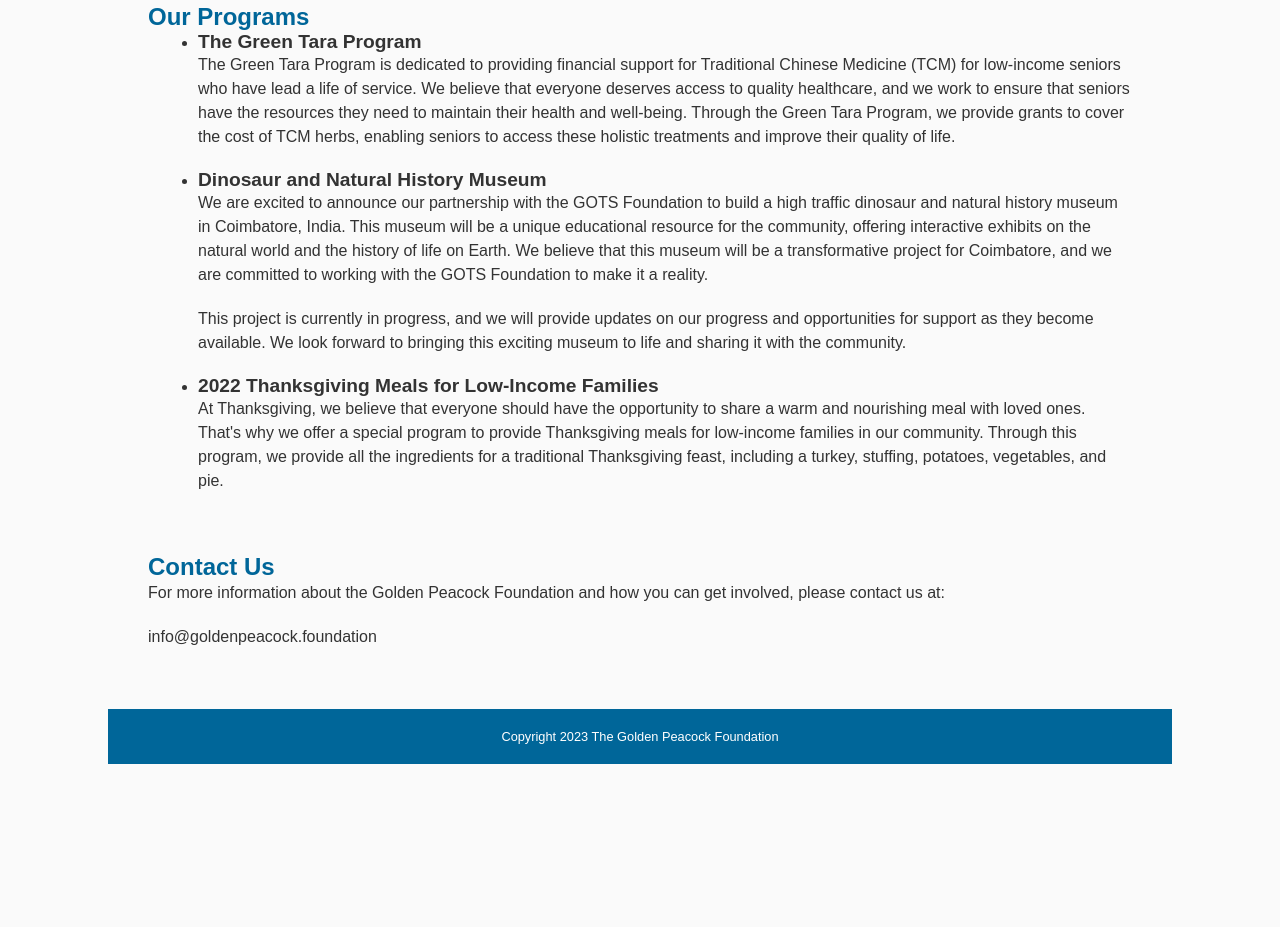
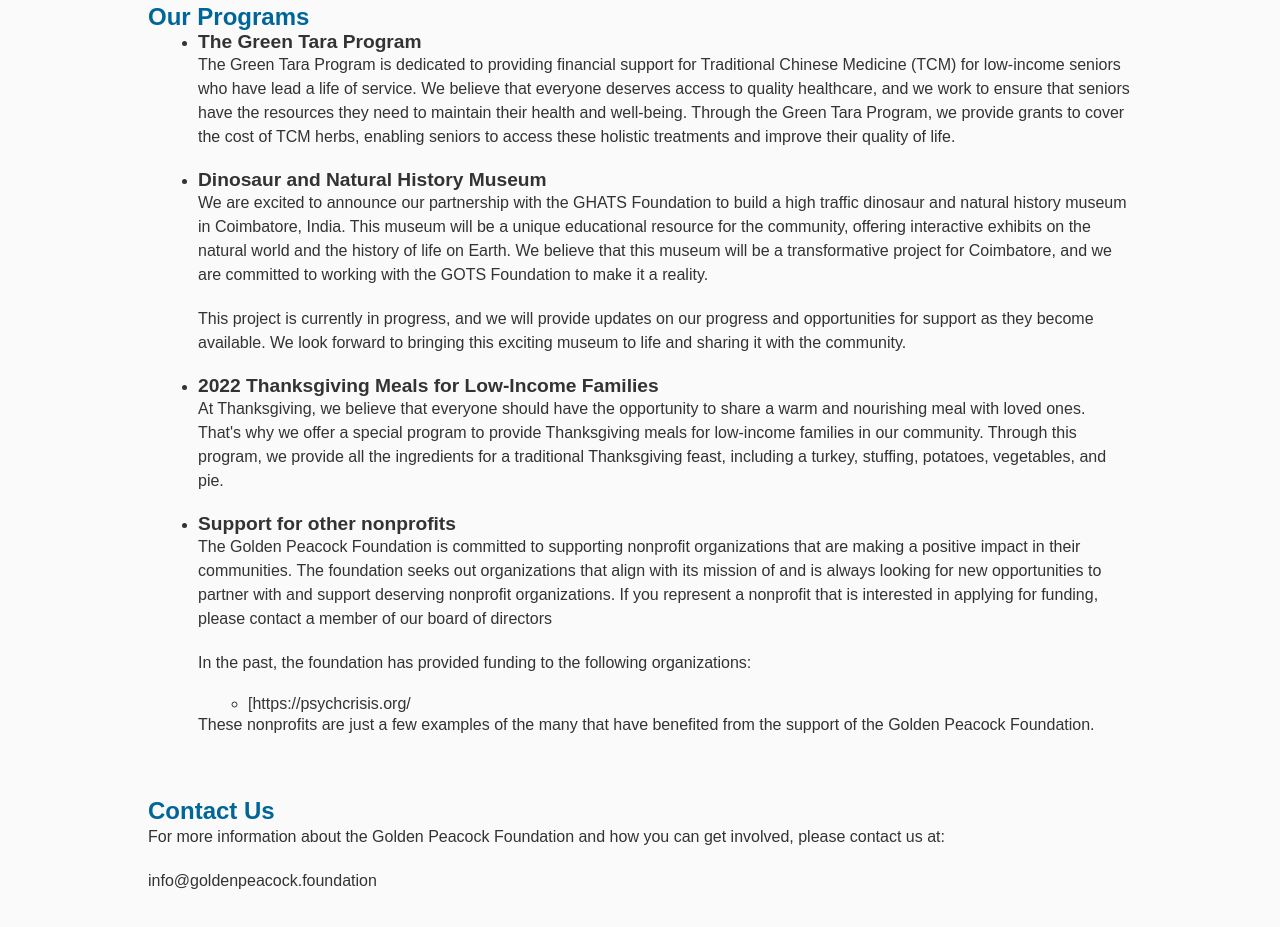
Before and after one commit to giblfiz/GoldenPeacockFoundation, a plain HTML site: page index.html in a window 1280 px wide. Shown: the part 321-1248 px from the top of the page. Before the commit the page ends 1085 px from the top, so only its background shows below. Drawn offline with Linux system fonts and the light colour scheme.

Commit message:
added psychCrisis stuff to index

```diff
--- a/index.html
+++ b/index.html
@@ -36,7 +36,7 @@
 
       <li>
       <h3>Dinosaur and Natural History Museum</h3>
-      <p>We are excited to announce our partnership with the GOTS Foundation to build a high traffic dinosaur and natural history museum in Coimbatore, India. This museum will be a unique educational resource for the community, offering interactive exhibits on the natural world and the history of life on Earth. We believe that this museum will be a transformative project for Coimbatore, and we are committed to working with the GOTS Foundation to make it a reality.</p>
+      <p>We are excited to announce our partnership with the GHATS Foundation to build a high traffic dinosaur and natural history museum in Coimbatore, India. This museum will be a unique educational resource for the community, offering interactive exhibits on the natural world and the history of life on Earth. We believe that this museum will be a transformative project for Coimbatore, and we are committed to working with the GOTS Foundation to make it a reality.</p>
       <p>This project is currently in progress, and we will provide updates on our progress and opportunities for support as they become available. We look forward to bringing this exciting museum to life and sharing it with the community.</p>
     </li>
 
@@ -45,6 +45,19 @@
       <h3> 2022 Thanksgiving Meals for Low-Income Families</h3>
       <p>At Thanksgiving, we believe that everyone should have the opportunity to share a warm and nourishing meal with loved ones. That's why we offer a special program to provide Thanksgiving meals for low-income families in our community. Through this program, we provide all the ingredients for a traditional Thanksgiving feast, including a turkey, stuffing, potatoes, vegetables, and pie.</p>
     </li>
+
+<li>
+      <h3> Support for other nonprofits</h3>
+<p>The Golden Peacock Foundation is committed to supporting nonprofit organizations that are making a positive impact in their communities. The foundation seeks out organizations that align with its mission of and is always looking for new opportunities to partner with and support deserving nonprofit organizations. If you represent a nonprofit that is interested in applying for funding, please contact a member of our board of directors</p>
+
+<p>In the past, the foundation has provided funding to the following organizations:</p>
+<ul>
+  <li>[https://psychcrisis.org/</li>
+</ul>
+<p>These nonprofits are just a few examples of the many that have benefited from the support of the Golden Peacock Foundation.</p>
+</li>
+
+
 
       </ul>
     </section>
```
